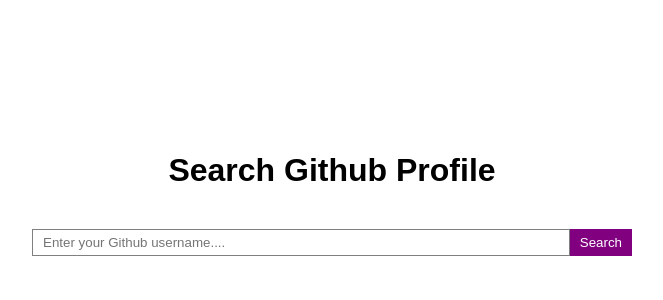
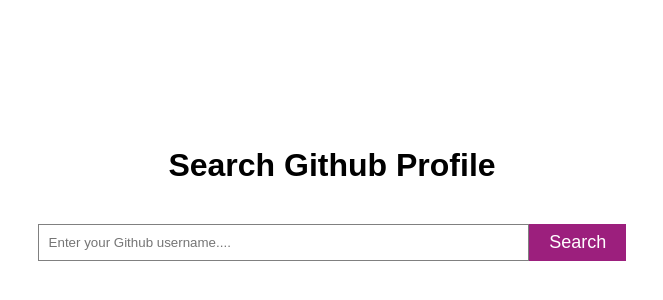
Before and after one commit to sakina-nadeem/search-profile, a plain HTML site: page index.html in a window 1280 px wide. Shown: the part 156-456 px from the top of the page, without its empty margins (308-971 px from the left). Drawn offline with Linux system fonts and the light colour scheme.

Commit message:
changes occured

```diff
--- a/style.css
+++ b/style.css
@@ -26,15 +26,20 @@ body {
     gap: 4rem;
 }
 
+/* .heading {
+    font-size: 4rem;
+} */
+
 .search {
     display:flex;
     width: 50%;
     max-width: 60rem;
+    max-width: 46%;
 }
 
 .search input {
     width: 100%;
-    padding: 0.5rem 1rem;
+    padding: 1rem 1rem;
     border: none;
     outline: none;
     border: 1px solid gray;
@@ -44,10 +49,11 @@ body {
     outline: 1px solid purple;
 }
 .primary-btn {
-    background-color: purple;
+    background-color: rgb(156, 31, 125);
     color: white;
-    padding: 0.5rem 1rem;
+    padding: 0.5rem 2rem;
     border: none;
+    font-size: 1.8rem;
 }
 .primary-btn:hover {
     background-color: rgb(92, 16, 92);
```
